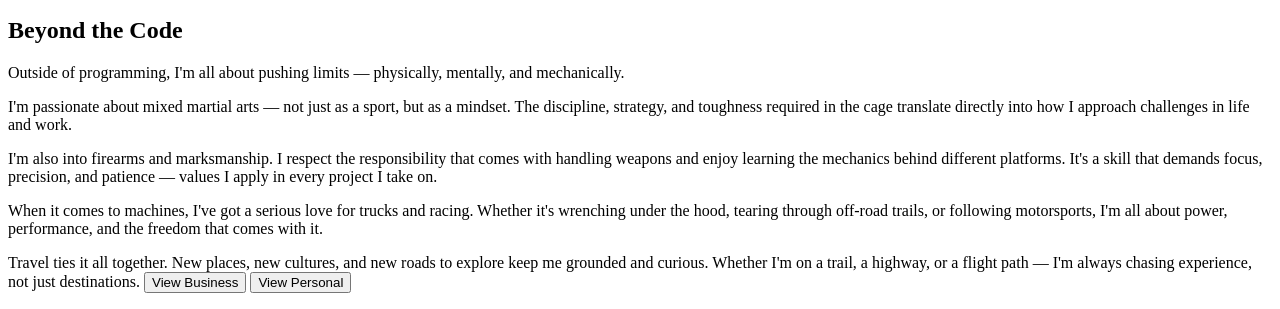
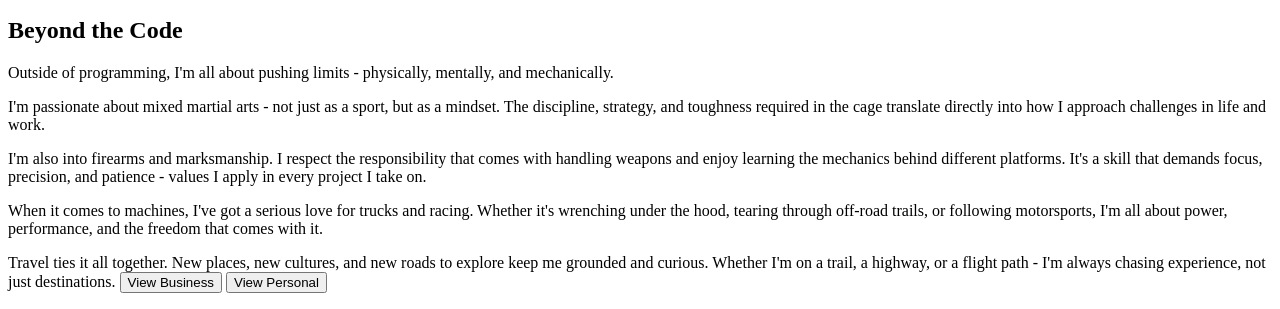
Before and after one commit to Wainaina-7/My_Personal_Portfolio_Website, a plain HTML site: page index.html in a window 1280 px wide. Shown: the part 519-828 px from the top of the page. Drawn offline with Linux system fonts and the light colour scheme.

```diff
--- a/index.html
+++ b/index.html
@@ -26,19 +26,19 @@
 </p>
  <h2>Beyond the Code</h2>
   <p>
-    Outside of programming, I'm all about pushing limits — physically, mentally, and mechanically.
+    Outside of programming, I'm all about pushing limits - physically, mentally, and mechanically.
   </p>
   <p>
-    I'm passionate about mixed martial arts — not just as a sport, but as a mindset. The discipline, strategy, and toughness required in the cage translate directly into how I approach challenges in life and work.
+    I'm passionate about mixed martial arts - not just as a sport, but as a mindset. The discipline, strategy, and toughness required in the cage translate directly into how I approach challenges in life and work.
   </p>
   <p>
-    I'm also into firearms and marksmanship. I respect the responsibility that comes with handling weapons and enjoy learning the mechanics behind different platforms. It's a skill that demands focus, precision, and patience — values I apply in every project I take on.
+    I'm also into firearms and marksmanship. I respect the responsibility that comes with handling weapons and enjoy learning the mechanics behind different platforms. It's a skill that demands focus, precision, and patience - values I apply in every project I take on.
   </p>
   <p>
     When it comes to machines, I've got a serious love for trucks and racing. Whether it's wrenching under the hood, tearing through off-road trails, or following motorsports, I'm all about power, performance, and the freedom that comes with it.
   </p>
   <p>
-    Travel ties it all together. New places, new cultures, and new roads to explore keep me grounded and curious. Whether I'm on a trail, a highway, or a flight path — I'm always chasing experience, not just destinations.
+    Travel ties it all together. New places, new cultures, and new roads to explore keep me grounded and curious. Whether I'm on a trail, a highway, or a flight path - I'm always chasing experience, not just destinations.
          <button type="button">View Business</button>
           <button type="button">View Personal</button>
 
```
